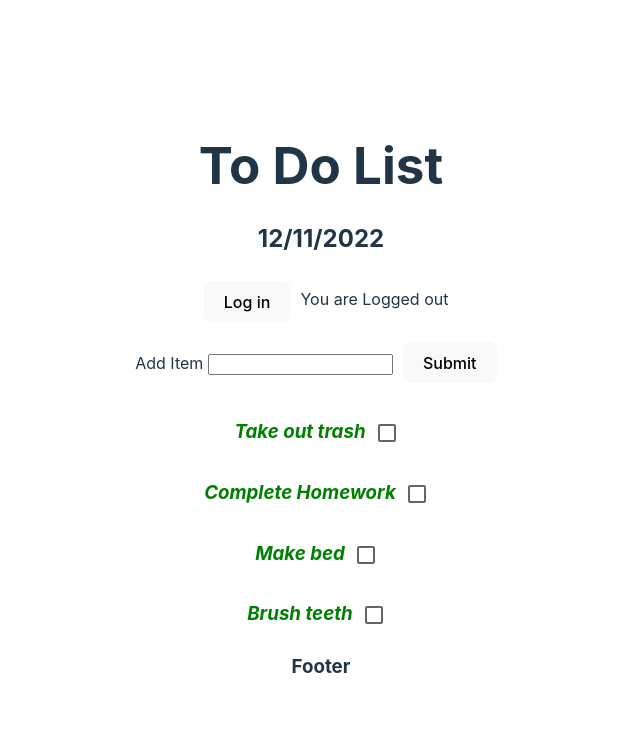
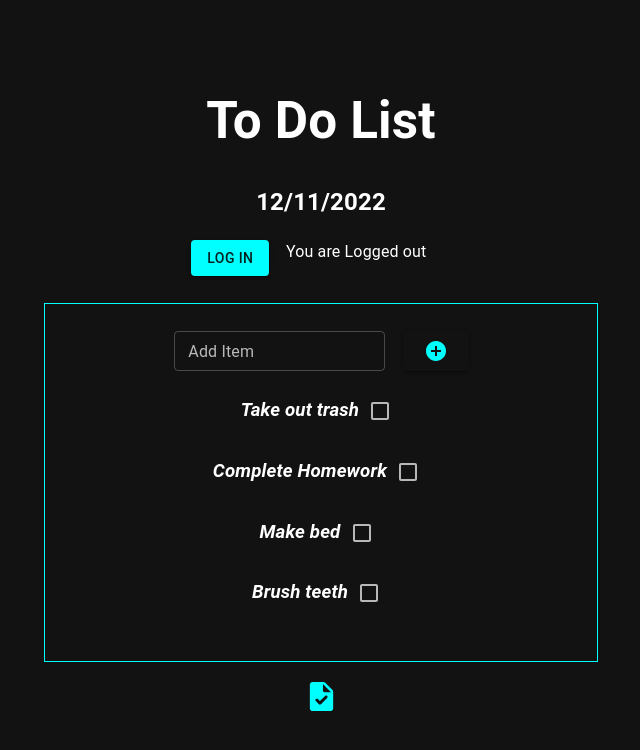
Before and after one commit to OnkurLal/notes-app, a React (Vite) app: page / in a window 1280 px wide. Shown: the top 750 px of the page, without its empty margins (319-959 px from the left). Built offline with nearby package versions, Linux system fonts and the light colour scheme.

Commit message:
final styling

```diff
--- a/index.html
+++ b/index.html
@@ -4,7 +4,7 @@
     <meta charset="UTF-8" />
     <link rel="icon" type="image/svg+xml" href="/vite.svg" />
     <meta name="viewport" content="width=device-width, initial-scale=1.0" />
-    <title>Vite + React</title>
+    <title>To Do List Application</title>
   </head>
   <body>
     <div id="root"></div>
--- a/package.json
+++ b/package.json
@@ -11,6 +11,7 @@
   "dependencies": {
     "@emotion/react": "^11.10.5",
     "@emotion/styled": "^11.10.5",
+    "@mui/icons-material": "^5.11.0",
     "@mui/material": "^5.11.0",
     "bootstrap": "^5.2.3",
     "localforage": "^1.10.0",
--- a/src/App.css
+++ b/src/App.css
@@ -1,41 +1,5 @@
 #root {
-  max-width: 1280px;
-  margin: 0 auto;
-  padding: 2rem;
-  text-align: center;
+text-align: center;
+margin: auto;
+width: 100%;
 }
-
-.logo {
-  height: 6em;
-  padding: 1.5em;
-  will-change: filter;
-}
-.logo:hover {
-  filter: drop-shadow(0 0 2em #646cffaa);
-}
-.logo.react:hover {
-  filter: drop-shadow(0 0 2em #61dafbaa);
-}
-
-@keyframes logo-spin {
-  from {
-    transform: rotate(0deg);
-  }
-  to {
-    transform: rotate(360deg);
-  }
-}
-
-@media (prefers-reduced-motion: no-preference) {
-  a:nth-of-type(2) .logo {
-    animation: logo-spin infinite 20s linear;
-  }
-}
-
-.card {
-  padding: 2em;
-}
-
-.read-the-docs {
-  color: #888;
-}
--- a/src/App.jsx
+++ b/src/App.jsx
@@ -1,20 +1,32 @@
-import { useState } from 'react'
-import reactLogo from './assets/react.svg'
 import './App.css'
 import Header from './components/header'
 import Footer from './components/footer'
 import Content from './components/content'
 import LoginButton from './components/LoginButton'
+import * as React from 'react';
+import { ThemeProvider, createTheme } from '@mui/material/styles';
+import CssBaseline from '@mui/material/CssBaseline';
+import Container from '@mui/material/Container';
 
+const darkTheme = createTheme({
+  palette: {
+    mode: 'dark',
+  },
+});
 
 function App() {
 
   return (
     <>
+    <Container maxWidth="sm">
+      <ThemeProvider theme={darkTheme}>
+      <CssBaseline />
       <Header />
       <LoginButton />
       <Content />
       <Footer />
+      </ThemeProvider>
+    </Container>
     </>
   )
 }
--- a/src/components/CheckListItem.jsx
+++ b/src/components/CheckListItem.jsx
@@ -7,7 +7,7 @@ const CheckListItem = (props) => {
         const {handleChange} = props
     return (
         <>
-        <h3 style={{color: 'green'}} className='checkbox'>
+        <h3 className='checkbox'>
         {text}
         <Checkbox id ={id} onChange={()=>handleChange(id)} checked = {completed} />
         </h3>
--- a/src/components/Content.jsx
+++ b/src/components/Content.jsx
@@ -1,6 +1,10 @@
 import React, {useState} from "react";
 import CheckListItem from './CheckListItem';
 import notes from "../data/notesData";
+import Button from "@mui/material/Button";
+import '../css/Content.css'
+import TextField from '@mui/material/TextField';
+import AddCircleSharpIcon from '@mui/icons-material/AddCircleSharp';
 
 const Content = () => {
     const [notesData, setNotesData] = useState(notes);
@@ -32,12 +36,14 @@ const Content = () => {
 
     return (
         <>
-        <div>
-        <label htmlFor="">Add Item </label>
-        <input type="text" value={addItemValue} onChange={(e) => {setAddItemValue(e.target.value)}}/>
-        <button variant="outlined" className = 'p-3' onClick={handleAddItem}>Submit</button>
+        <div className="list">
+            <div id="addItem">
+            <TextField id="outlined-basic" className="addItemComponent" label="Add Item" size="small" variant="outlined" value={addItemValue} onChange={(e) => {setAddItemValue(e.target.value)}}/>
+
+            <Button variant="contained" id='addButton' className="addItemComponent" size='medium' onClick={handleAddItem}><AddCircleSharpIcon size="large" id='addButton'></AddCircleSharpIcon></Button>
+            </div>
+        {checkListItems}
         </div>
-        {checkListItems}
         </>
     )
 }
--- a/src/components/Footer.jsx
+++ b/src/components/Footer.jsx
@@ -1,8 +1,10 @@
 import React from "react";
+import '../css/Footer.css'
+import TaskRoundedIcon from '@mui/icons-material/TaskRounded';
 const Footer = () => {
     return (
         <>
-        <h3>Footer</h3>
+        <h3><TaskRoundedIcon id='checkIcon'fontSize="large"></TaskRoundedIcon></h3>
         </>
     )
 }
--- a/src/components/LoginButton.jsx
+++ b/src/components/LoginButton.jsx
@@ -1,14 +1,15 @@
 import React, {useState} from 'react';
 import '../css/LoginButton.css'
+import { Button } from '@mui/material';
 
 const LoginButton = () =>{
     const [isLoggedIn, setIsLoggedIn] = useState(false);
     return (
       <div className='loginButton'>
-        <button onClick={() => setIsLoggedIn(!isLoggedIn)}>
+        <Button variant='contained' id='loginButton' className='loginComponent' size='medium' onClick={() => setIsLoggedIn(!isLoggedIn)}>
           {isLoggedIn ? "Log out" : "Log in"}
-        </button>
-        <p>You are {isLoggedIn ? "Logged in" : "Logged out"}</p>
+        </Button>
+        <p className='loginComponent'>You are {isLoggedIn ? "Logged in" : "Logged out"}</p>
       </div>
       )
 }
--- a/src/css/CheckListItem.css
+++ b/src/css/CheckListItem.css
@@ -1,4 +1,4 @@
 .checkbox{
     font-weight: bold;
     font-style: italic;
-    background-color: white;}
+}
--- /dev/null
+++ b/src/css/Content.css
@@ -0,0 +1,14 @@
+.list{
+    padding: 5%;
+    outline: 1px solid cyan;
+  }
+  #addItem{
+    display: inline-flex;
+  }
+.addItemComponent{
+    margin: 0% 3% !important
+}
+#addButton{
+    color: cyan !important;
+    background-color: transparent !important;
+}
--- /dev/null
+++ b/src/css/Footer.css
@@ -0,0 +1,3 @@
+#checkIcon{
+    color: cyan !important;
+}
--- a/src/css/LoginButton.css
+++ b/src/css/LoginButton.css
@@ -1,6 +1,11 @@
 .loginButton{
     display: inline-flex;
+    margin-bottom: 5%;
+    width: 50%;
 }
-button{
-    margin: 10px;
+#loginButton{
+    background-color: cyan !important;
 }
+.loginComponent{
+    margin: 0% 3% !important
+}
```
Also changed, not shown: 1 other file (tests, documents, lock files or other folders).
